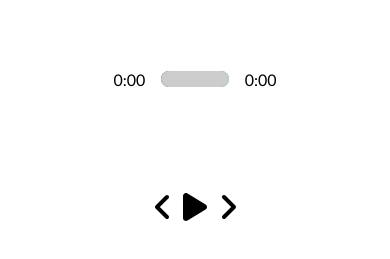
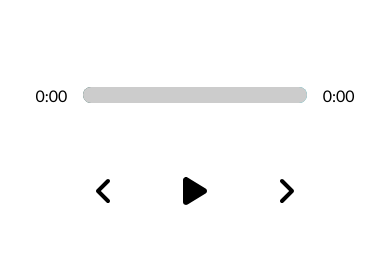
Before and after one commit to usererdem/music-player, a React (Create React App) app: page / in a window 390 px wide. Shown: the part 521-780 px from the top of the page. Built offline with nearby package versions, Linux system fonts and the light colour scheme.

Commit message:
Mobile Styling

```diff
--- a/src/App.js
+++ b/src/App.js
@@ -49,7 +49,7 @@
   };
 
   return (
-    <div className='App'>
+    <div className={`App ${libraryStatus ? "library-active" : ""}`}>
       <Nav libraryStatus={libraryStatus} setLibraryStatus={setLibraryStatus} />
       <Song currentSong={currentSong} />
       <Player
--- a/src/styles/_library.scss
+++ b/src/styles/_library.scss
@@ -19,6 +19,8 @@
   display: flex;
   align-items: center;
   padding: 1rem 2rem 1rem 2rem;
+  cursor: pointer;
+  transition: background 0.3s ease;
   img {
     width: 30%;
   }
@@ -64,3 +66,9 @@
   transform: translateX(0);
   opacity: 1;
 }
+
+@media screen and (max-width: 768px) {
+  .library {
+    width: 100%;
+  }
+}
--- a/src/styles/_nav.scss
+++ b/src/styles/_nav.scss
@@ -16,3 +16,11 @@
     }
   }
 }
+
+@media screen and (max-width: 768px) {
+  nav {
+    button {
+      z-index: 10;
+    }
+  }
+}
--- a/src/styles/_player.scss
+++ b/src/styles/_player.scss
@@ -63,3 +63,16 @@
   transform: translateX(0%);
   pointer-events: none;
 }
+
+@media screen and (max-width: 768px) {
+  .time-control {
+    width: 90%;
+  }
+  .play-control {
+    width: 60%;
+  }
+
+  .player {
+    padding: 1rem 0;
+  }
+}
--- a/src/styles/_song.scss
+++ b/src/styles/_song.scss
@@ -18,3 +18,11 @@
     font-size: 1rem;
   }
 }
+
+@media screen and (max-width: 768px) {
+  .song-container {
+    img {
+      width: 60%;
+    }
+  }
+}
--- a/src/styles/app.scss
+++ b/src/styles/app.scss
@@ -20,6 +20,14 @@
   color: rgb(100, 100, 100);
 }
 
+.App {
+  transition: all 0.5s ease;
+}
+
+.library-active {
+  margin-left: 30%;
+}
+
 @import "./song";
 @import "./player";
 @import "./library";
```
